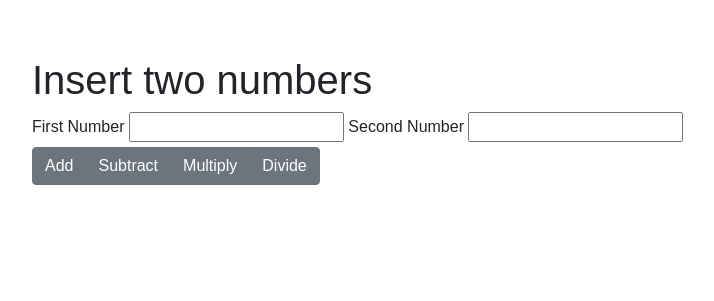
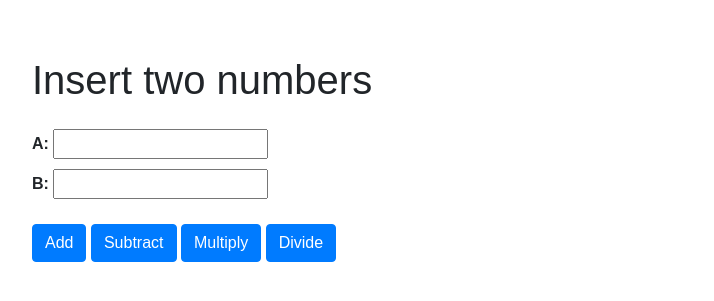
Before and after one commit to York5/Homework_68, a Django app: page / in a window 1280 px wide. Shown: the top 301 px of the page, without its empty margins (53-767 px from the left). Run offline with Django 3.2, Linux system fonts and the light colour scheme; some libraries are stand-ins or nearby versions.

Commit message:
Настроены стили и оформление. Исправлено добавление нового дива с ответом при каждом нажатии.

```diff
--- a/source/api/views.py
+++ b/source/api/views.py
@@ -12,16 +12,12 @@ def numbers_add_v1(request, *args, **kwargs):
         if type(first_number) and type(second_number) == int:
             numbers_sum = first_number + second_number
             response = JsonResponse({'answer': numbers_sum})
-            print(response)
         else:
             response = JsonResponse({'error': 'You must only submit digits!'})
             response.status_code = 400
-            print(response)
     else:
         response = JsonResponse({'error': 'No data provided!'})
         response.status_code = 400
-        print(response)
-    print(response)
     return response
 
 
--- a/source/webapp/static/css/style.css
+++ b/source/webapp/static/css/style.css
@@ -2,11 +2,29 @@ body {
     font-family: Arial, sans-serif;
 }
 .success_div {
-    padding-top: 30px;
+    padding: 10px;
+    width: 30%;
+    color: white;
+    margin-bottom: 5px;
 }
-.success_div p {
-    font-weight: bold;
+
+.error_div {
+    padding: 10px;
+    width: 30%;
+    color: white;
+    margin-bottom: 5px;
 }
-.error_div {
-    width: 40px;
+.my_header {
+    font-size: 40px;
+    margin-bottom: 20px;
 }
+.input_block {
+    margin-bottom: 30px;
+}
+.my_btn_group {
+    margin-top: 20px;
+}
+.my_input {
+    margin-top: 5px;
+    margin-bottom: 5px;
+}
--- a/source/webapp/static/js/index.js
+++ b/source/webapp/static/js/index.js
@@ -7,15 +7,14 @@ let divide_button = $(document.getElementById('divide'));
 let input_A = $(document.getElementById('input_A'));
 let input_B = $(document.getElementById('input_B'));
 
-function jqueryAjaxError(response, status) {
-    console.log(response);
-    console.log(status);
-    console.log('error');
-}
+
+let answer_div = $(document.createElement("div"));
+let answer = $(document.createElement("p"));
+answer_div.append(answer);
+container.append(answer_div);
 
 
 function onButtonClick(event) {
-
     $.ajax({
         url: event.target.id,
         method: 'post',
@@ -31,24 +30,16 @@ function onButtonClick(event) {
 }
 
 function successFunction(response) {
-    let answer_div = $(document.createElement("div"));
     answer_div.css("background-color", "green");
     answer_div.addClass("success_div");
-    let answer = document.createElement("p");
-    answer.innerText = "Your Answer:" + " " + response.answer;
-    answer_div.append(answer);
-    container.append(answer_div);
+    answer.text("Your Answer:" + " " + response.answer);
     console.log(response);
 }
 
 function errorFunction(response) {
-    let answer_div = $(document.createElement("div"));
     answer_div.css("background-color", "red");
     answer_div.addClass("error_div");
-    let answer = $(document.createElement("p"));
     answer.text($.parseJSON(response.responseText).error);
-    answer_div.append(answer);
-    container.append(answer_div);
 }
 
 
--- a/source/webapp/templates/index.html
+++ b/source/webapp/templates/index.html
@@ -5,18 +5,19 @@
 {% endblock %}
 {% block content %}
         <div class="input_block" id="input_block">
-            <h1 class="header">Insert two numbers</h1>
+            <h1 class="header, my_header">Insert two numbers</h1>
             <div class="my_input_group">
-                <label for="input_A">First Number</label>
+                <label for="input_A"><b>A: </b></label>
                 <input type="text"  name="input_A" class=my_input id="input_A">
-                <label for="input_B">Second Number</label>
+                <br />
+                <label for="input_B"><b>B: </b></label>
                 <input type="text" name="input_B" class=my_input id="input_B">
             </div>
-            <div class="btn-group" role="group" aria-label="api_button_group">
-                <button type="button" name="add_button" id="add" class="btn btn-secondary">Add</button>
-                <button type="button" name="subtract_button" id="subtract" class="btn btn-secondary">Subtract</button>
-                <button type="button" name="multiply_button" id="multiply" class="btn btn-secondary">Multiply</button>
-                <button type="button" name="divide_button" id="divide" class="btn btn-secondary">Divide</button>
+            <div class="btn-group, my_btn_group" role="group" aria-label="api_button_group">
+                <button type="button" name="add_button" id="add" class="btn btn-primary">Add</button>
+                <button type="button" name="subtract_button" id="subtract" class="btn btn-primary">Subtract</button>
+                <button type="button" name="multiply_button" id="multiply" class="btn btn-primary">Multiply</button>
+                <button type="button" name="divide_button" id="divide" class="btn btn-primary">Divide</button>
             </div>
         </div>
 {% endblock %}
```
